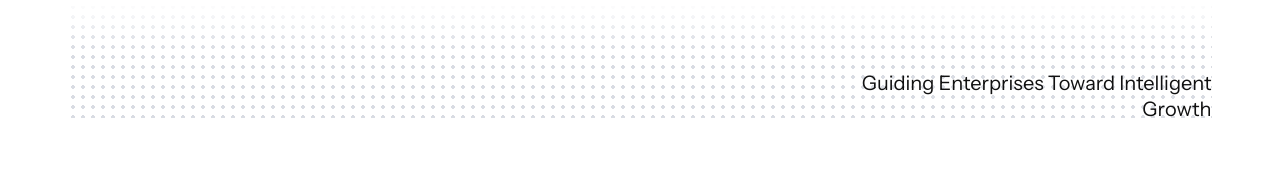
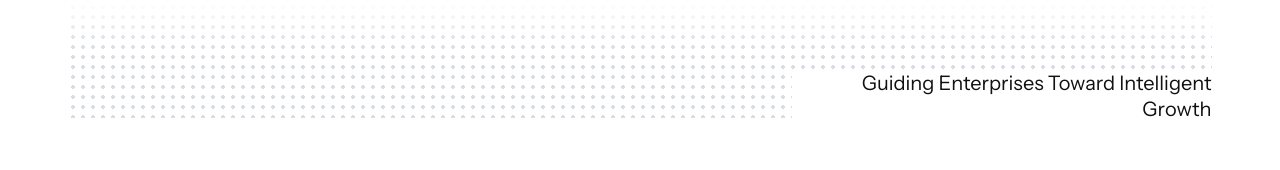
Before and after one commit to wajiha-kulsum/eastwards, a Next.js app: page /about in a window 1280 px wide. Shown: the part 164-334 px from the top of the page. Built offline with nearby package versions, Linux system fonts and the light colour scheme.

Commit message:
3 Back the dot-hero lede with white

```diff
--- a/components/DotHero.tsx
+++ b/components/DotHero.tsx
@@ -16,7 +16,7 @@ export default function DotHero({ title, lede }: { title: string; lede: string }
 
       {/* Supporting copy - pinned to bottom right across all sub-pages */}
       <div className="relative z-10 mt-auto flex justify-end pb-2">
-        <p className="max-w-[420px] text-right text-[14px] font-normal leading-[1.3] text-[#111111] sm:text-[16px] md:text-[18px] lg:text-[20px]">
+        <p className="max-w-[420px] bg-white text-right text-[14px] font-normal leading-[1.3] text-[#111111] sm:text-[16px] md:text-[18px] lg:text-[20px]">
           {lede}
         </p>
       </div>
```
